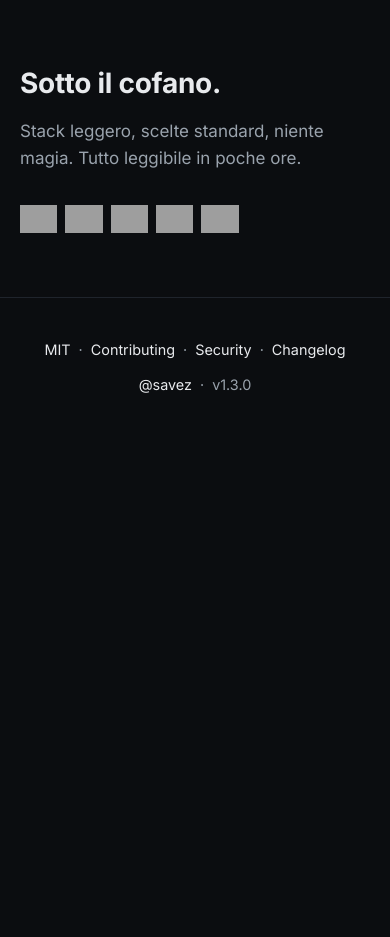
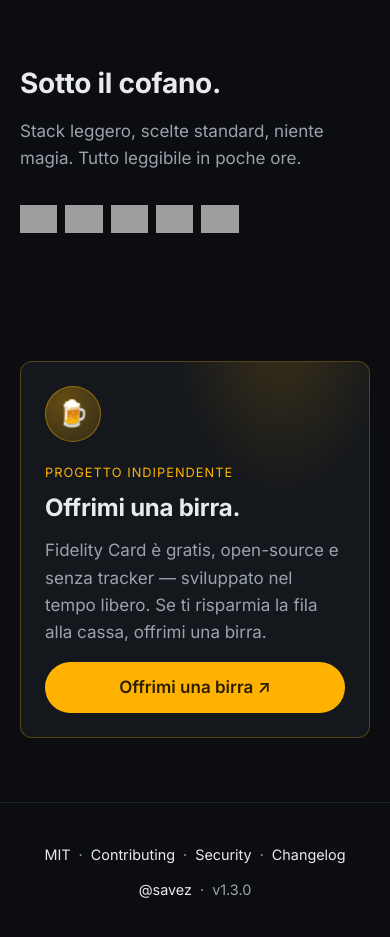
Before and after one commit to savez/fidality-card, an Astro site in the folder landing/: page / in a window 390 px wide. Shown: the part 3520-4457 px from the top of the page. Before the commit the page ends 3956 px from the top, so only its background shows below. Built offline with nearby package versions, Linux system fonts and the light colour scheme; Astro itself is replaced by a stand-in of ours; no server answers; grey boxes are pictures that could not be loaded.

Commit message:
feat(landing): aggiungi banner 'Offrimi una birra' (Buy Me a Coffee) (#43)
Sezione di supporto in chiusura di pagina (tra TechStack e Footer) con un
unico accento caldo ambra (#ffb300) — l'unico momento non-menta della
landing, in rima col badge IndexedDB/Dexie gia presente. Riusa il device
del hero-glow ricolorato in ambra. URL centralizzato in meta.js.

Tema-aware, focus-visible, CTA full-width su mobile, prefers-reduced-motion
gia gestito a livello globale. Nessuno script terzo: solo un link.

```diff
--- /dev/null
+++ b/landing/src/components/Support.astro
@@ -0,0 +1,134 @@
+---
+// Banner di supporto: l'unico momento "caldo" della pagina.
+// L'accento ambra (--beer) rima con il badge Dexie/IndexedDB (#FFB300)
+// e ricolora il device del hero-glow. Copy coerente con la support card
+// dell'app ("Offrimi una birra"). Un solo target focalizzabile: la CTA.
+import { meta } from '../data/meta.js'
+---
+
+<section class="support section" id="support">
+  <div class="container">
+    <div class="support-card">
+      <div class="support-glow" aria-hidden="true"></div>
+      <span class="support-seal" aria-hidden="true">🍺</span>
+      <div class="support-body">
+        <span class="support-eyebrow">Progetto indipendente</span>
+        <h2 class="support-title">Offrimi una birra.</h2>
+        <p class="support-sub">
+          Fidelity Card è gratis, open-source e senza tracker — sviluppato nel
+          tempo libero. Se ti risparmia la fila alla cassa, offrimi una birra.
+        </p>
+      </div>
+      <a
+        class="support-cta"
+        href={meta.supportUrl}
+        rel="noopener noreferrer"
+        target="_blank"
+      >
+        Offrimi una birra ↗
+      </a>
+    </div>
+  </div>
+</section>
+
+<style>
+  .support-card {
+    --beer: #ffb300;
+    position: relative;
+    overflow: hidden;
+    display: flex;
+    align-items: center;
+    gap: clamp(1rem, 3vw, 1.75rem);
+    flex-wrap: wrap;
+    padding: clamp(1.5rem, 4vw, 2.25rem);
+    border-radius: var(--radius-card);
+    background: var(--bg-elevated);
+    border: 1px solid rgba(255, 179, 0, 0.28);
+  }
+
+  /* Rima strutturale con hero-glow, ricolorata in ambra. */
+  .support-glow {
+    position: absolute;
+    top: -60%;
+    right: -10%;
+    width: min(420px, 70%);
+    height: 380px;
+    background: radial-gradient(ellipse at center, rgba(255, 179, 0, 0.16) 0%, transparent 65%);
+    pointer-events: none;
+    z-index: 0;
+  }
+
+  .support-seal {
+    position: relative;
+    z-index: 1;
+    flex: 0 0 auto;
+    display: grid;
+    place-items: center;
+    width: 3.5rem;
+    height: 3.5rem;
+    font-size: 1.6rem;
+    border-radius: 999px;
+    background: radial-gradient(circle at 35% 30%, rgba(255, 179, 0, 0.35), rgba(255, 179, 0, 0.12));
+    box-shadow: inset 0 0 0 1px rgba(255, 179, 0, 0.4);
+  }
+
+  .support-body {
+    position: relative;
+    z-index: 1;
+    flex: 1 1 16rem;
+    min-width: 0;
+  }
+
+  .support-eyebrow {
+    display: inline-block;
+    font-size: 0.8rem;
+    letter-spacing: 0.08em;
+    text-transform: uppercase;
+    color: var(--beer);
+    margin-bottom: 0.4rem;
+  }
+
+  .support-title {
+    font-size: clamp(1.5rem, 3vw, 2.25rem);
+  }
+
+  .support-sub {
+    color: var(--text-muted);
+    margin-top: 0.6rem;
+    max-width: 52ch;
+  }
+
+  .support-cta {
+    position: relative;
+    z-index: 1;
+    flex: 0 0 auto;
+    display: inline-flex;
+    align-items: center;
+    justify-content: center;
+    padding: 0.75rem 1.4rem;
+    border-radius: var(--radius-pill);
+    font-weight: 600;
+    color: #2b1d00;
+    background: var(--beer);
+    transition:
+      transform 150ms ease,
+      box-shadow 150ms ease;
+  }
+
+  .support-cta:hover {
+    opacity: 1;
+    transform: translateY(-1px);
+    box-shadow: 0 8px 24px -8px rgba(255, 179, 0, 0.6);
+  }
+
+  .support-cta:focus-visible {
+    outline: 2px solid var(--beer);
+    outline-offset: 3px;
+  }
+
+  @media (max-width: 640px) {
+    .support-cta {
+      width: 100%;
+    }
+  }
+</style>
--- a/landing/src/data/meta.js
+++ b/landing/src/data/meta.js
@@ -11,5 +11,6 @@ export const meta = {
   licenseUrl: 'https://github.com/savez/fidality-card/blob/main/LICENSE',
   authorHandle: '@savez',
   authorUrl: 'https://github.com/savez',
+  supportUrl: 'https://buymeacoffee.com/goeokwihgz',
   version: import.meta.env.PUBLIC_APP_VERSION ?? 'dev',
 }
--- a/landing/src/pages/index.astro
+++ b/landing/src/pages/index.astro
@@ -10,6 +10,7 @@ import Privacy from '../components/Privacy.astro'
 import UsageLog from '../components/UsageLog.astro'
 import Install from '../components/Install.astro'
 import TechStack from '../components/TechStack.astro'
+import Support from '../components/Support.astro'
 import Footer from '../components/Footer.astro'
 
 import { meta } from '../data/meta.js'
@@ -46,6 +47,7 @@ import { meta } from '../data/meta.js'
       <UsageLog />
       <Install />
       <TechStack />
+      <Support />
     </main>
     <Footer />
   </body>
```
